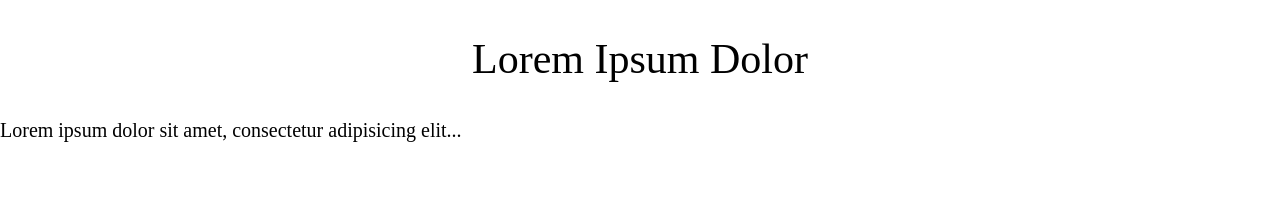
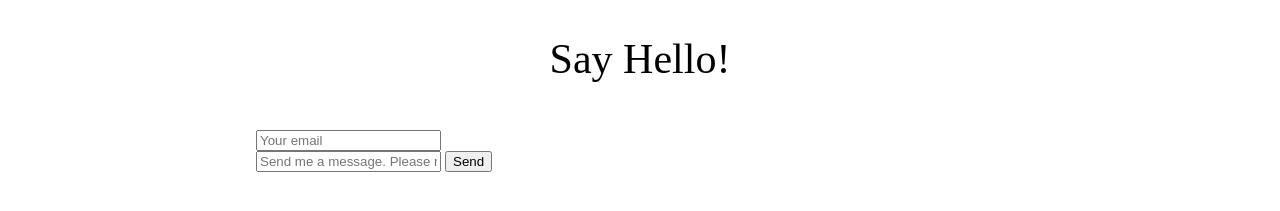
Before and after one commit to HoldenMills/portfolio, a plain HTML site: page index.html in a window 1280 px wide. Shown: the part 3233-3444 px from the top of the page. Before the commit the page ends 3413 px from the top, so only its background shows below. Drawn offline with nearby package versions, Linux system fonts and the light colour scheme; a web font is replaced by a local one.

Commit message:
Adds contact form, working

```diff
--- a/css/main.css
+++ b/css/main.css
@@ -175,6 +175,12 @@ section.module.parallax.parallax-1 h1 {
     line-height: 500px;
 }
 
+#form {
+  width: 60%;
+  padding: 10px;
+  margin: auto;
+}
+
 @media all and (min-width: 600px) {
   section.module h2 {
     font-size: 42px;
--- a/index.html
+++ b/index.html
@@ -53,17 +53,17 @@
                 </a>
                 <div class="desc">Ecomerce Site</div>
               </div>
-              <div class="img" id="nps">
+              <!-- <div class="img" id="nps">
                 <a target="_blank" href="img_forest.jpg">
                 <img src="img_forest.jpg" alt="Forest" width="400" height="300">
                 </a>
                 <div class="desc">Project 2</div>
-              </div>
+              </div> -->
               <div class="img" id="ttt">
                 <a target="_blank" href="http://holdenmills.github.io/ticTacToe/">
                 <img src="images/tic-tac-toe.png" alt="Tic-Tac-Toe" width="400" height="300">
                 </a>
-                <div class="desc">A Simple Tic-Tac-Toe Game</div>
+                <div class="desc">A Tic-Tac-Toe Game</div>
               </div>
             </div>
         </div>
@@ -92,10 +92,17 @@
     </section>
 
     <section class="module content">
-      <div class="contact"
+      <div class="contact">
         <div class="container">
-          <h2>Lorem Ipsum Dolor</h2>
-          <p>Lorem ipsum dolor sit amet, consectetur adipisicing elit...</p>
+          <h2>Say Hello!</h2>
+          <form action="//formspree.io/mholdenmills@gmail.com"
+            method="POST" id="form">
+            <input type="email" name="_replyto" placeholder="Your email"/>
+            <br>
+            <input type="text" name="name" placeholder="Send me a message. Please make sure to include your name so I know who I'm talking to!"/>
+            <input type="text" name="_gotcha" style="display:none" />
+            <input type="submit" value="Send">
+          </form>
         </div>
       </div>
     </section>
```
